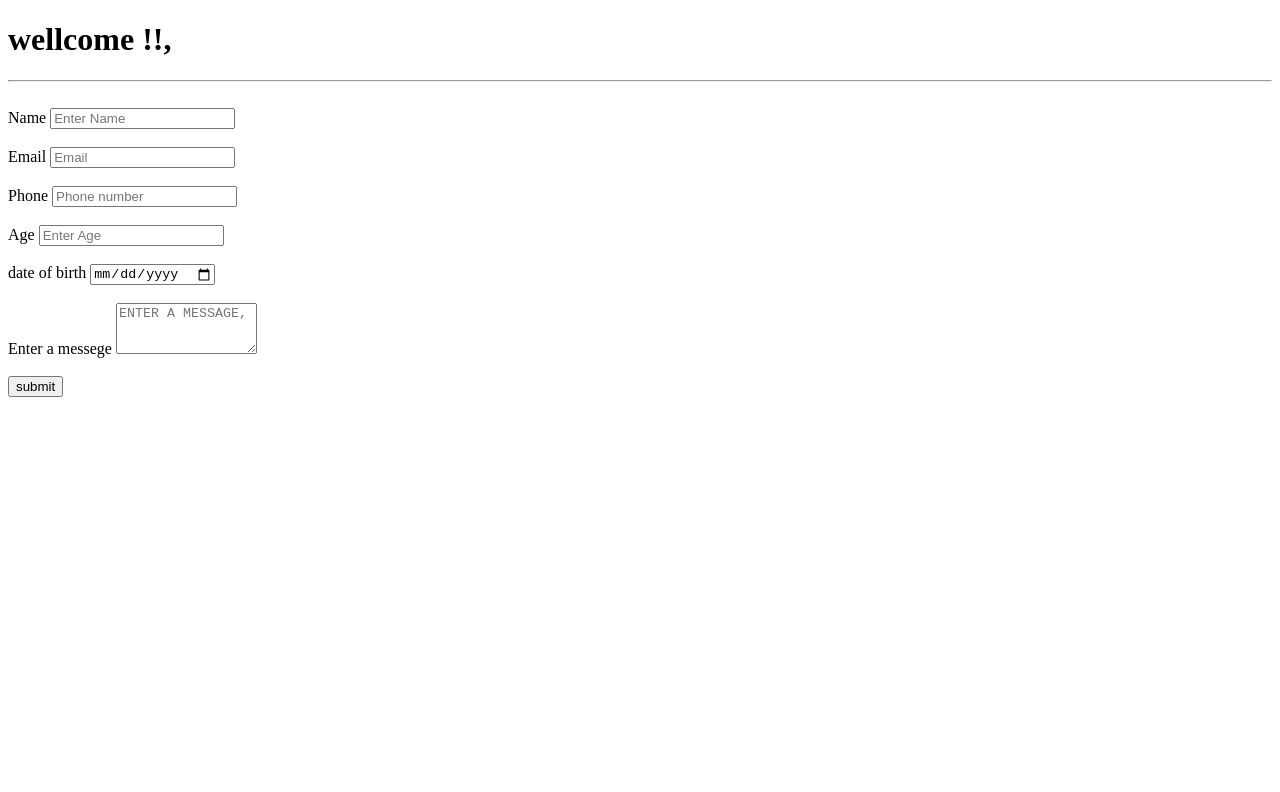
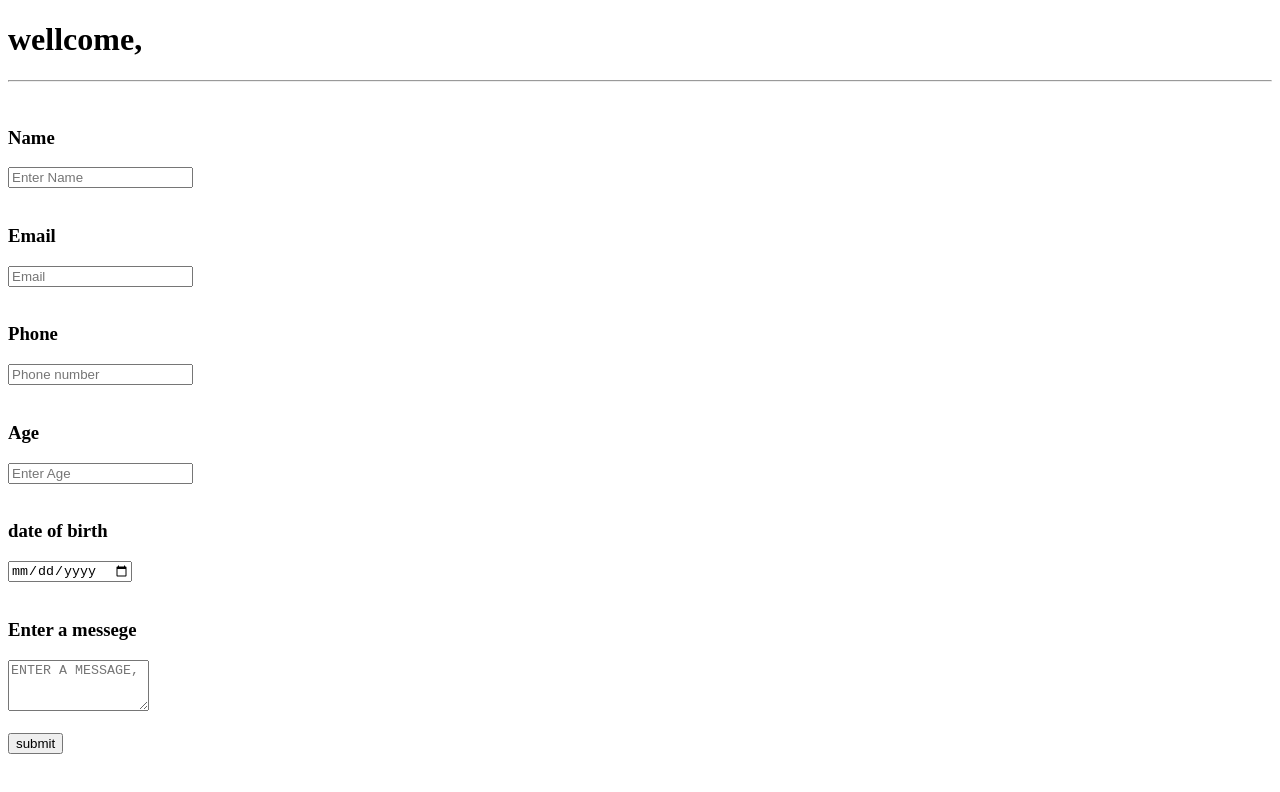
Before and after one commit to Abdullahsaper/form1, a plain HTML site: page index.html in a window 1280 px wide. Drawn offline with Linux system fonts and the light colour scheme.

Commit message:
change font size

```diff
--- a/index.html
+++ b/index.html
@@ -7,37 +7,37 @@
     <meta name="og:IMAGE" content="https://www.shutterstock.com/image-vector/red-vector-banner-register-now-260nw-1470612773.jpg">
   </head>
   <body>
-    <h1>wellcome !!,</h1>
+    <h1>wellcome,</h1>
     <hr>
     <br>
     <form action="https://getform.io/f/4cd9f7a2-fbe5-4833-b362-56c57c96a110" method="POST">
     <div>
-       <label for="name">Name</label>
+       <label for="name"><h3>Name</h3></label>
        <input type="text" placeholder="Enter Name" name="Name">
     </div>
     <br>
     <div>
-       <label for="Email">Email</label>
+       <label for="Email"><h3>Email</h3></label>
        <input type="email" placeholder="Email" name="Email">
     </div>
     <br>
     <div>
-       <label for="Phone">Phone</label>
+       <label for="Phone"><h3>Phone</h3></label>
        <input type="tel" placeholder="Phone number" name="Phone">
     </div>
     <br>
     <div>
-       <label for="Age">Age</label>
+       <label for="Age"><h3>Age</h3></label>
        <input type="number" placeholder="Enter Age" name="Age">
     </div>
     <br>
     <div>
-        <label for="date">date of birth</label>
+        <label for="date"><h3>date of birth</h3></label>
         <input type="date" placeholder="date of birth" name="birth date" >
     </div>
     <br>
     <div>
-        <label for="messege">Enter a messege</label>
+        <label for="messege"><h3>Enter a messege</h3></label>
         <textarea name="messege" cols="15" rows="3" placeholder="ENTER A MESSAGE,"></textarea>
     </div>
     <br>
```
